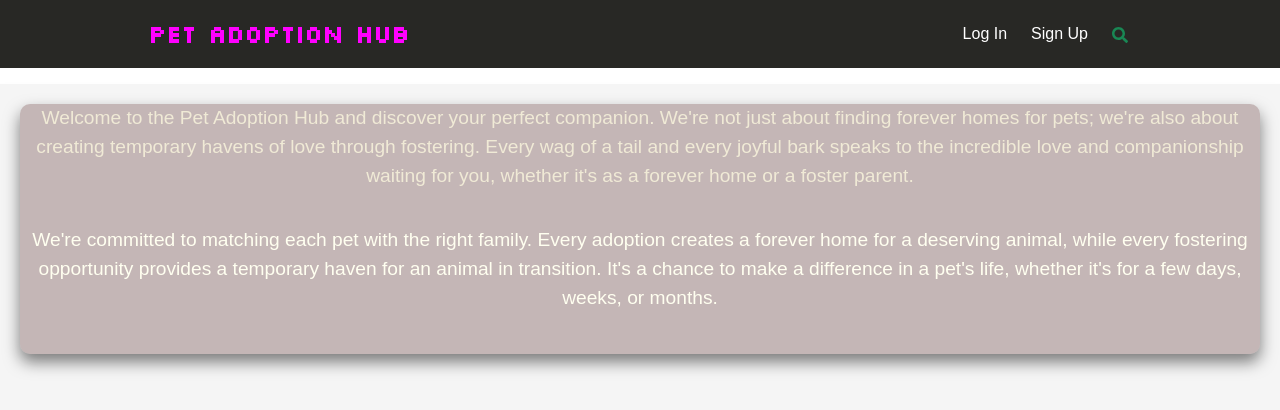
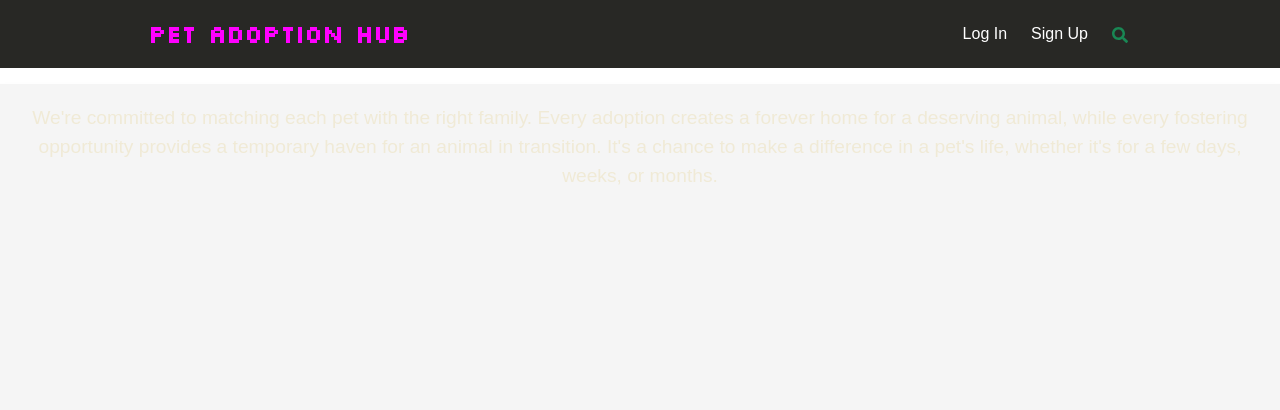
Before and after one commit to IsmaelNjama/pet-adoption-frontend, a React (Create React App) app: page /LoggedInPage in a window 1280 px wide. Shown: the top 410 px of the page. Built offline with nearby package versions, Linux system fonts and the light colour scheme; a web font is replaced by a local one.

Commit message:
fixed login and signup display on navbar

```diff
--- a/src/components/Header.jsx
+++ b/src/components/Header.jsx
@@ -1,38 +1,25 @@
-import React, { useContext } from "react";
-import FirstNameContext from "../context/FirstNameContext";
-import LastNameContext from "../context/LastNameContext";
-import LoggedInContext from "../context/LoggedInContext";
 import Stack from "react-bootstrap/Stack";
 import "../styles/common.css";
 
 function Header() {
-  const { firstname } = useContext(FirstNameContext);
-  const { lastname } = useContext(LastNameContext);
-  const { isLoggedIn } = useContext(LoggedInContext);
   return (
     <div className="header-wrapper">
-      {isLoggedIn ? (
-        <Stack className="welcome-section">
-          Welcome Back!!! {firstname} {lastname}
-        </Stack>
-      ) : (
       <Stack className="welcome-message">
         <p>
           Welcome to the Pet Adoption Hub and discover your perfect companion.
-            We're not just about finding forever homes for pets; we're also
-            about creating temporary havens of love through fostering. Every wag
-            of a tail and every joyful bark speaks to the incredible love and
+          We're not just about finding forever homes for pets; we're also about
+          creating temporary havens of love through fostering. Every wag of a
+          tail and every joyful bark speaks to the incredible love and
           companionship waiting for you, whether it's as a forever home or a
           foster parent.
         </p>
-        </Stack>
-      )}
-      <Stack className="commitment-section">
+        <p>
           We're committed to matching each pet with the right family. Every
           adoption creates a forever home for a deserving animal, while every
           fostering opportunity provides a temporary haven for an animal in
-        transition. It's a chance to make a difference in a pet's life, whether
-        it's for a few days, weeks, or months.
+          transition. It's a chance to make a difference in a pet's life,
+          whether it's for a few days, weeks, or months.
+        </p>
       </Stack>
     </div>
   );
--- a/src/components/Navbar.jsx
+++ b/src/components/Navbar.jsx
@@ -90,8 +90,12 @@ function NavBar() {
             )}
           </Nav>
 
-          <LoginModal />
-          <SignupModal />
+          {!isLoggedIn && (
+            <div className="modal-display">
+              <LoginModal />
+              <SignupModal />
+            </div>
+          )}
 
           <Form className="d-flex gap-3">
             <Button
--- a/src/pages/LoggedInPage.jsx
+++ b/src/pages/LoggedInPage.jsx
@@ -1,16 +1,31 @@
-import React from "react";
-import Header from "../components/Header";
-import SearchButton from "../components/buttons/SearchButton";
-import MyPetsPage from "./MyPetsPage";
-import { Link } from "react-router-dom";
-import ProfileSettingsButton from "../components/buttons/ProfileSettingsButton";
+import React, { useContext } from "react";
+import FirstNameContext from "../context/FirstNameContext";
+import LastNameContext from "../context/LastNameContext";
+import LoggedInContext from "../context/LoggedInContext";
+import Stack from "react-bootstrap/Stack";
+import "../styles/common.css";
 
 function LoggedInPage() {
+  const { firstname } = useContext(FirstNameContext);
+  const { lastname } = useContext(LastNameContext);
+  const { isLoggedIn } = useContext(LoggedInContext);
   return (
     <div className="logged-in-page">
-      <div>
-        <Header />
-      </div>
+      {isLoggedIn ? (
+        <Stack className="welcome-section">
+          Welcome Back!!! {firstname} {lastname}
+        </Stack>
+      ) : (
+        <Stack className="welcome-message">
+          <p>
+            We're committed to matching each pet with the right family. Every
+            adoption creates a forever home for a deserving animal, while every
+            fostering opportunity provides a temporary haven for an animal in
+            transition. It's a chance to make a difference in a pet's life,
+            whether it's for a few days, weeks, or months.
+          </p>
+        </Stack>
+      )}
     </div>
   );
 }
--- a/src/styles/common.css
+++ b/src/styles/common.css
@@ -319,11 +319,11 @@ textarea {
   margin-top: 20px;
 }
 
-.commitment-section {
+/* .commitment-section {
   font-size: 1.2rem;
   color: #FFFFF0;
   margin-top: 20px;
-}
+} */
 
 .title-section {
   text-align: center;
@@ -417,6 +417,10 @@ textarea {
   color: #f5f5f5;
 }
 
+.modal-display {
+  display: flex;
+}
+
 @media (max-width: 768px) {
   .header-wrapper {
     padding: 10px;
@@ -427,11 +431,11 @@ textarea {
   }
 
   .welcome-message {
-    font-size: 1.2rem;
+    font-size: 0.9rem;
   }
 
-  .commitment-section {
+  /* .commitment-section {
     font-size: 1rem;
-  }
+  } */
 
 }
--- a/src/utils/api.js
+++ b/src/utils/api.js
@@ -1,11 +1,11 @@
 import axios from "axios";
 
 const api = axios.create({
-  baseURL: "http://3.87.195.106:5050",
+  baseURL: "http://44.207.6.194:5050",
 });
 
 const petsApi = axios.create({
-  baseURL: "http://3.87.195.106:5050",
+  baseURL: "http://44.207.6.194:5050",
 });
 
 const getHeaders = () => {
```
Lines whose indentation alone changed are shown as unchanged.
